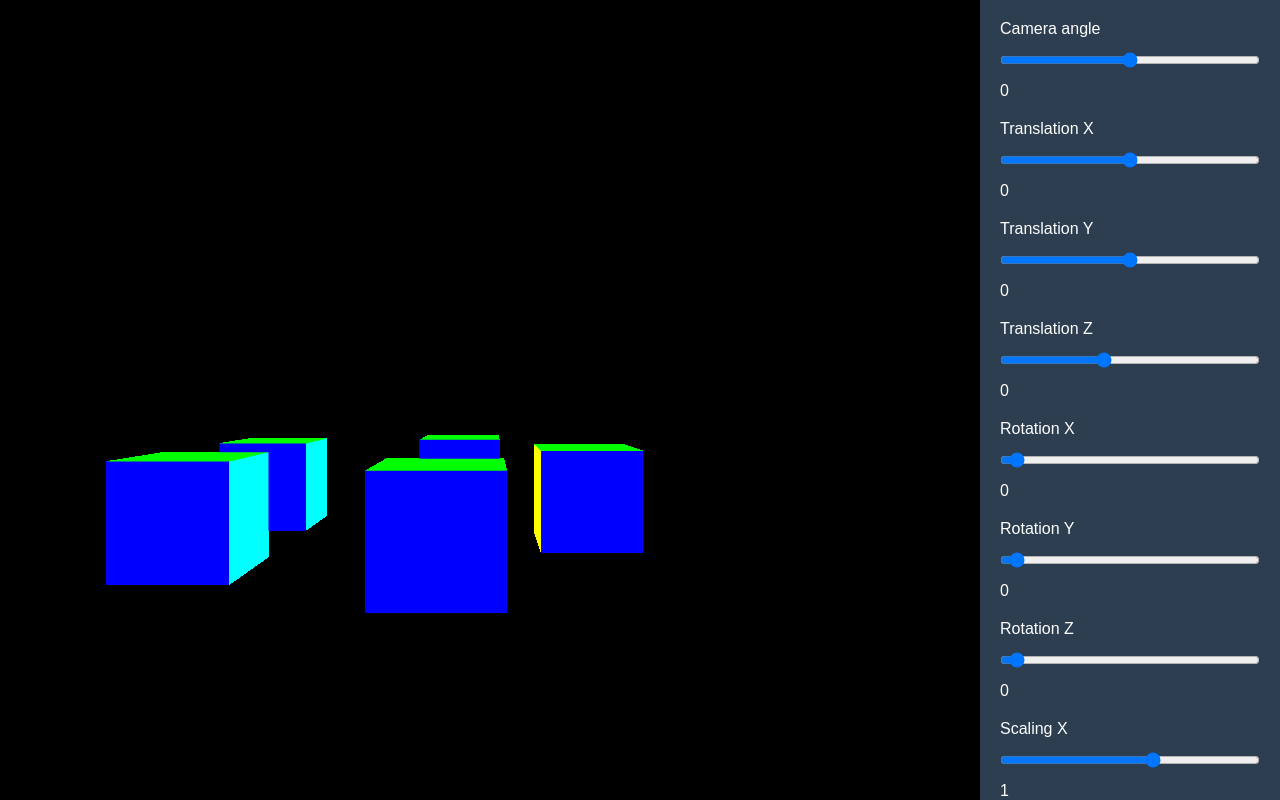
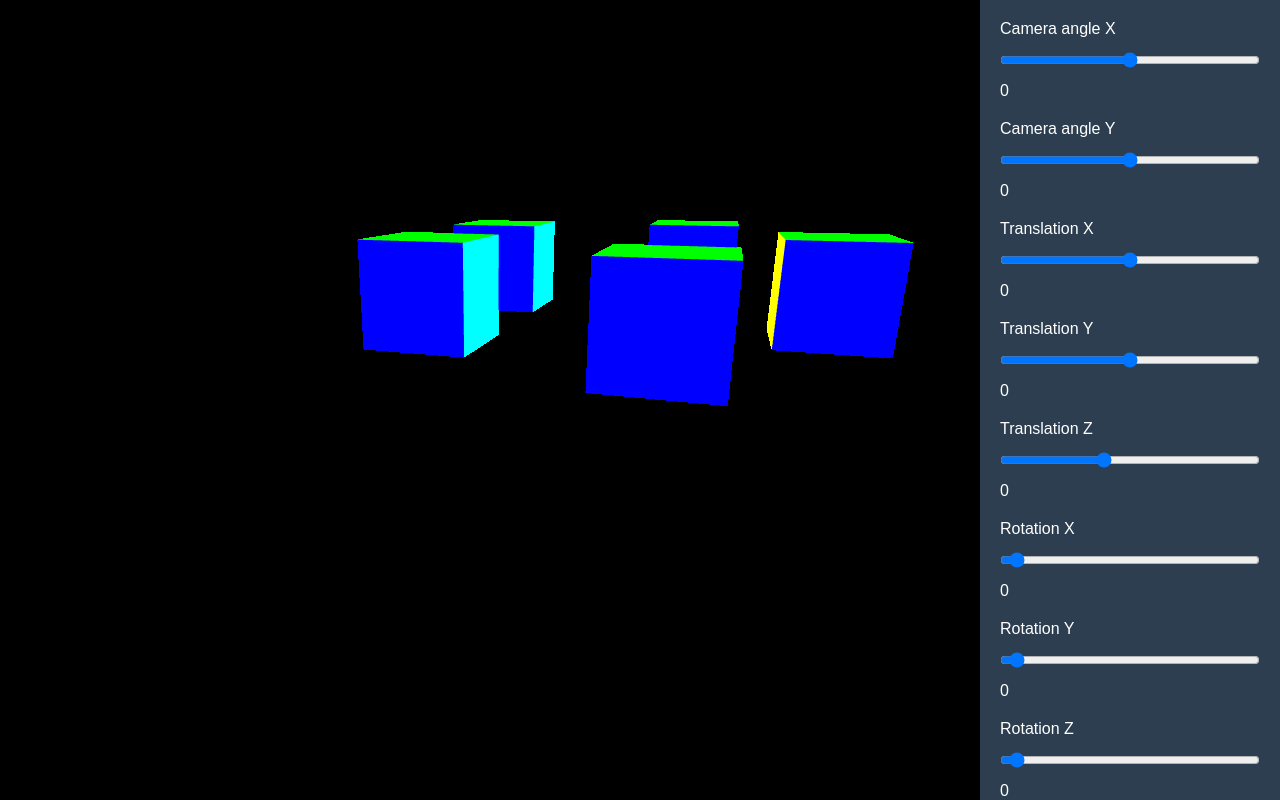
Before and after one commit to Tessecrack/webgl-cube, a website with bundled scripts: page index.html in a window 1280 px wide. Built offline with nearby package versions, Linux system fonts and the light colour scheme.

Commit message:
added camera lookAt function

```diff
--- a/index.html
+++ b/index.html
@@ -78,9 +78,14 @@
 
 <div id="sidebar">
     <div class="control-group">
-        <label for="input-range-camera-angle">Camera angle</label>
-        <input type="range" id="input-range-camera-angle" min="-360" max="360" value="0">
-        <span id="input-range-camera-angle-value">0</span>
+        <label for="input-range-camera-angle-x">Camera angle X</label>
+        <input type="range" id="input-range-camera-angle-x" min="-360" max="360" value="0">
+        <span id="input-range-camera-angle-value-x">0</span>
+    </div>
+    <div class="control-group">
+        <label for="input-range-camera-angle-y">Camera angle Y</label>
+        <input type="range" id="input-range-camera-angle-y" min="-360" max="360" value="0">
+        <span id="input-range-camera-angle-value-y">0</span>
     </div>
     <div class="control-group">
         <label for="input-range-x">Translation X</label>
--- a/src/gl-engine.js
+++ b/src/gl-engine.js
@@ -1,6 +1,7 @@
 import { GLObject } from "./gl-object.js";
 import {getFragmentShaderSrc, getVertexShaderSrc} from "./utils/webgl-utils.js";
 import { m4 } from "./utils/math-utils.js";
+
 
 export class GLEngine {
     constructor(GLContext, UserInput) {
@@ -23,11 +24,23 @@ export class GLEngine {
 
         let projectionMatrix = m4.perspective(fieldOfViewRadians, aspect, zNear, zFar);
 
-        const cameraAngleRadians = this._userInput.cameraAngle * Math.PI / 180;
+        const cameraAngleXRadians = this._userInput.cameraAngleX * Math.PI / 180;
+        const cameraAngleYRadians = this._userInput.cameraAngleY * Math.PI / 180;
+
         const radius = 200;
 
-        let cameraMatrix = m4.yRotation(cameraAngleRadians);
+        const firstCubePosition = [this._userInput.translationX, this._userInput.translationY, 0];
+
+        let cameraMatrix = m4.yRotation(cameraAngleYRadians);
+        cameraMatrix = m4.rotateX(cameraMatrix, cameraAngleXRadians);
         cameraMatrix = m4.translate(cameraMatrix, 0, 0, radius * 1.5);
+
+        const cameraPosition = [
+            cameraMatrix[12], cameraMatrix[13], cameraMatrix[14]
+        ];
+        const up = [0, 1, 0];
+
+        cameraMatrix = m4.lookAt(cameraPosition, firstCubePosition, up);
         const viewMatrix = m4.inverse(cameraMatrix);
         projectionMatrix = m4.multiply(viewMatrix, projectionMatrix);
 
--- a/src/script.js
+++ b/src/script.js
@@ -54,17 +54,14 @@ function main() {
     spanScaleY.textContent = "1";
     spanScaleZ.textContent = "1";
 
-    const sliderCameraAngle = document.getElementById("input-range-camera-angle");
-    const spanCameraAngle = document.getElementById("input-range-camera-angle-value");
+    const sliderCameraAngleX = document.getElementById("input-range-camera-angle-x");
+    const spanCameraAngleX = document.getElementById("input-range-camera-angle-value-x");
 
-    spanCameraAngle.textContent = 0
-/*
-    sliderTranslationX.min = 0;
-    sliderTranslationX.max = webGlContext.canvas.width;
+    const sliderCameraAngleY = document.getElementById("input-range-camera-angle-y");
+    const spanCameraAngleY = document.getElementById("input-range-camera-angle-value-y");
 
-    sliderTranslationY.min = 0;
-    sliderTranslationY.max = webGlContext.canvas.height;
-*/
+    spanCameraAngleX.textContent = 0;
+    spanCameraAngleY.textContent = 0;
 
     sliderTranslationX.addEventListener("input", (e) => {
         const number = Number(e.target.value);
@@ -130,10 +127,17 @@ function main() {
         glEngine.render();
     });
 
-    sliderCameraAngle.addEventListener("input", (e) => {
+    sliderCameraAngleX.addEventListener("input", (e) => {
         const number = Number(e.target.value);
-        spanCameraAngle.textContent = e.target.value;
-        userInput.cameraAngle = number;
+        spanCameraAngleX.textContent = e.target.value;
+        userInput.cameraAngleX = number;
+        glEngine.render();
+    });
+
+    sliderCameraAngleY.addEventListener("input", (e) => {
+        const number = Number(e.target.value);
+        spanCameraAngleY.textContent = e.target.value;
+        userInput.cameraAngleY = number;
         glEngine.render();
     });
 
@@ -142,7 +146,8 @@ function main() {
         glEngine.createObject(verticesColors, 36);
     }
 
-    userInput.cameraAngle = 0;
+    userInput.cameraAngleX = 0;
+    userInput.cameraAngleY = 0;
 
     userInput.fieldOfView = 60;
 
--- a/src/user-input.js
+++ b/src/user-input.js
@@ -13,6 +13,8 @@ export class UserInput {
         this.scalingZ = 1;
 
         this.fieldOfView = 0;
-        this.cameraAngle = 0;
+
+        this.cameraAngleX = 0;
+        this.cameraAngleY = 0;
     }
 }
--- a/src/utils/math-utils.js
+++ b/src/utils/math-utils.js
@@ -1,4 +1,48 @@
+export const vectors = {
+    cross: function(a, b) {
+        return [
+            a[1] * b[2] - a[2] * b[1],
+            a[2] * b[0] - a[0] * b[2],
+            a[0] * b[1] - a[1] * b[0]
+        ]
+    },
+
+    substractVectors: function(a, b) {
+        return [
+            a[0] - b[0],
+            a[1] - b[1],
+            a[2] - b[2]
+        ]
+    },
+
+    normalize: function(v) {
+        const length = Math.sqrt(v[0] * v[0] + v[1] * v[1] + v[2] * v[2]);
+        if (length > 0.00001) {
+            return [v[0] / length, v[1] / length, v[2] / length];
+        } else {
+            return [0, 0, 0];
+        }
+    },
+};
+
 export const m4 = {
+    lookAt: function(cameraPosition, target, up) {
+        const zAxis = vectors.normalize(
+        vectors.substractVectors(cameraPosition, target));
+        const xAxis = vectors.normalize(vectors.cross(up, zAxis));
+        const yAxis = vectors.normalize(vectors.cross(zAxis, xAxis));
+
+        return [
+            xAxis[0], xAxis[1], xAxis[2], 0,
+            yAxis[0], yAxis[1], yAxis[2], 0,
+            zAxis[0], zAxis[1], zAxis[2], 0,
+            cameraPosition[0],
+            cameraPosition[1],
+            cameraPosition[2],
+            1,
+        ];
+    },
+
     perspective: function(fieldOfViewInRadians, aspect, near, far) {
         const f = Math.tan(Math.PI * 0.5 - 0.5 * fieldOfViewInRadians);
         const rangeInv = 1.0 / (near - far);
```
